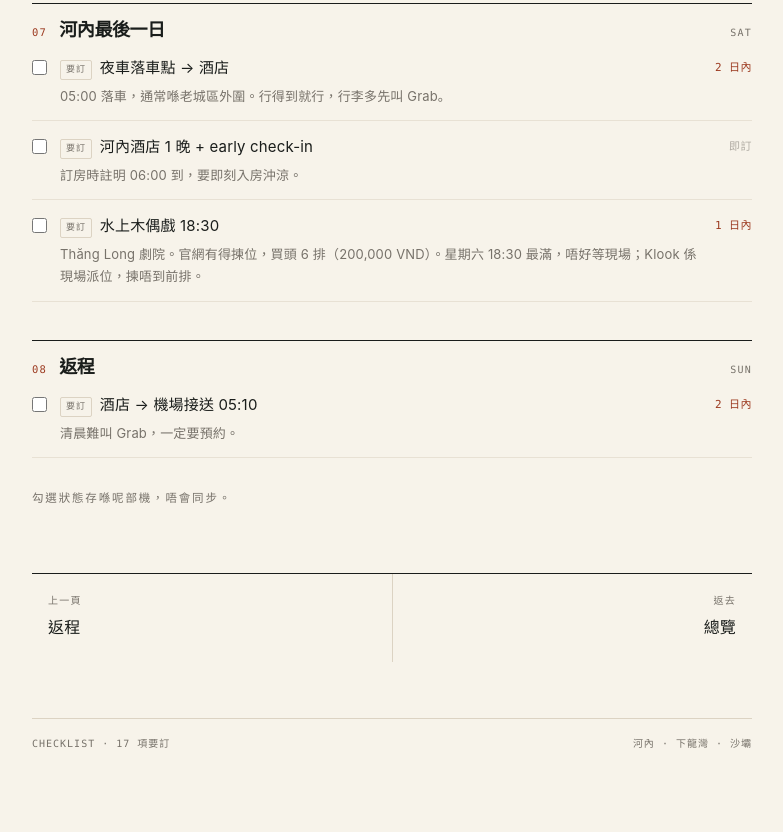
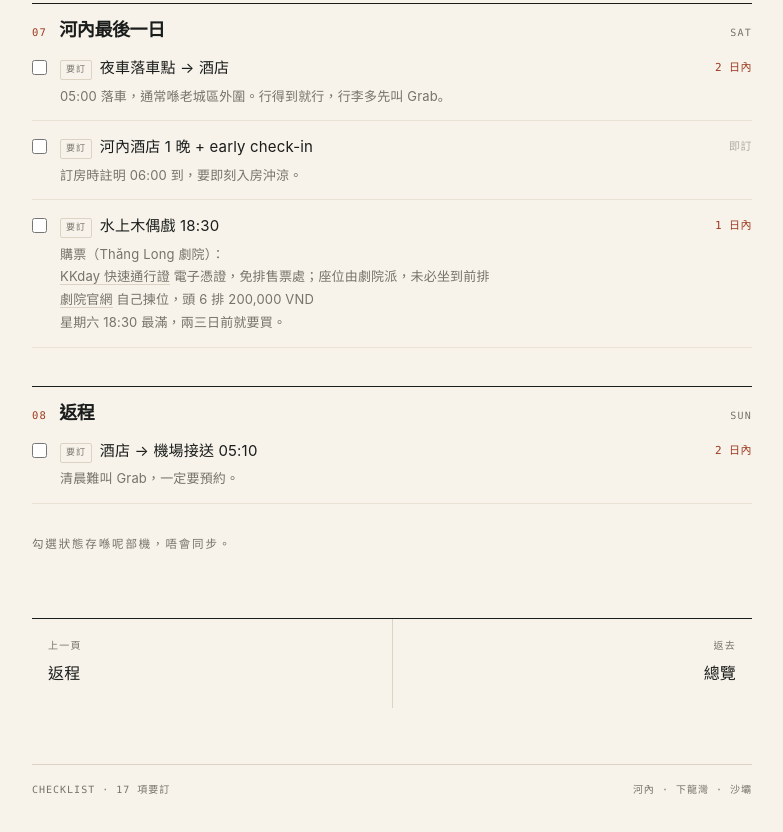
Before and after one commit to Mushroom-Luk/hanoi-sapa, a plain HTML site: page book.html in a window 1280 px wide. Shown: the part 2381-3213 px from the top of the page, without its empty margins (360-1143 px from the left). Drawn offline with Linux system fonts and the light colour scheme.

Commit message:
book: add KKday express pass link for water puppet show alongside official seat-picker

```diff
--- a/book.html
+++ b/book.html
@@ -141,7 +141,7 @@
         <ul class="booklist">
         <li><input type="checkbox" id="c7-0" data-k="c7-0"><span class="label"><span class="kind">要訂</span><span class="txt">夜車落車點 → 酒店</span><span class="note-txt">05:00 落車，通常喺老城區外圍。行得到就行，行李多先叫 Grab。</span></span><span class="lead" data-lead="2">−2 日</span></li>
         <li><input type="checkbox" id="c7-1" data-k="c7-1"><span class="label"><span class="kind">要訂</span><span class="txt">河內酒店 1 晚 + early check-in</span><span class="note-txt">訂房時註明 06:00 到，要即刻入房沖涼。</span></span><span class="lead" data-lead="21">−3 週</span></li>
-        <li><input type="checkbox" id="c7-2" data-k="c7-2"><span class="label"><span class="kind">要訂</span><span class="txt">水上木偶戲 18:30</span><span class="note-txt">Thăng Long 劇院。官網有得揀位，買頭 6 排（200,000 VND）。星期六 18:30 最滿，唔好等現場；Klook 係現場派位，揀唔到前排。</span></span><span class="lead" data-lead="3" data-url="https://nhahatmuaroithanglong.vn/en/ticket-book">−3 日</span></li>
+        <li><input type="checkbox" id="c7-2" data-k="c7-2"><span class="label"><span class="kind">要訂</span><span class="txt">水上木偶戲 18:30</span><span class="note-txt">購票（Thăng Long 劇院）：<br><a href="https://www.kkday.com/zh-hk/product/129554-hanoi-water-puppet-show-express-pass-vietnam" target="_blank" rel="noopener">KKday 快速通行證</a> 電子憑證，免排售票處；座位由劇院派，未必坐到前排<br><a href="https://nhahatmuaroithanglong.vn/en/ticket-book" target="_blank" rel="noopener">劇院官網</a> 自己揀位，頭 6 排 200,000 VND<br>星期六 18:30 最滿，兩三日前就要買。</span></span><span class="lead" data-lead="3" data-url="https://www.kkday.com/zh-hk/product/129554-hanoi-water-puppet-show-express-pass-vietnam">−3 日</span></li>
         </ul>
       </section>
       <section class="booksec">
```
